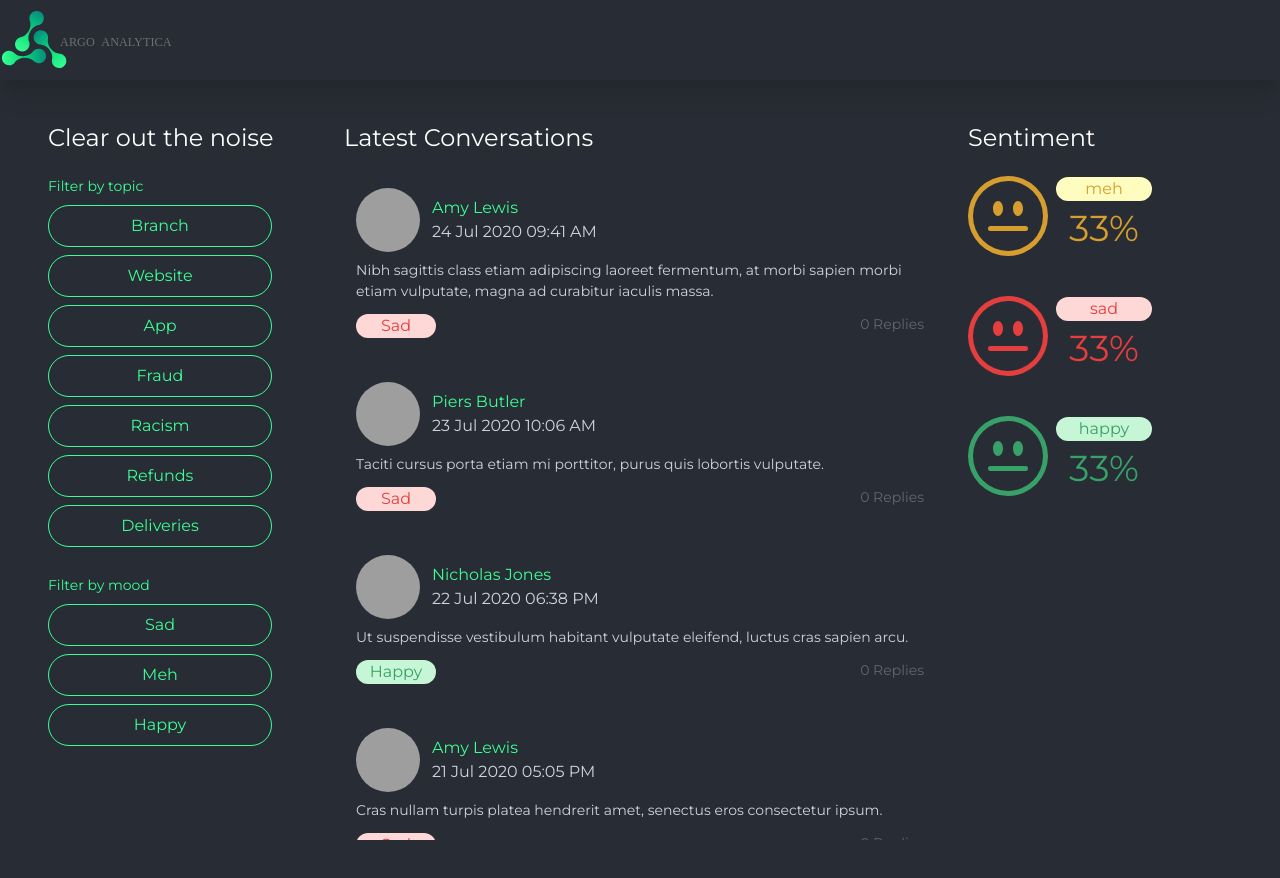
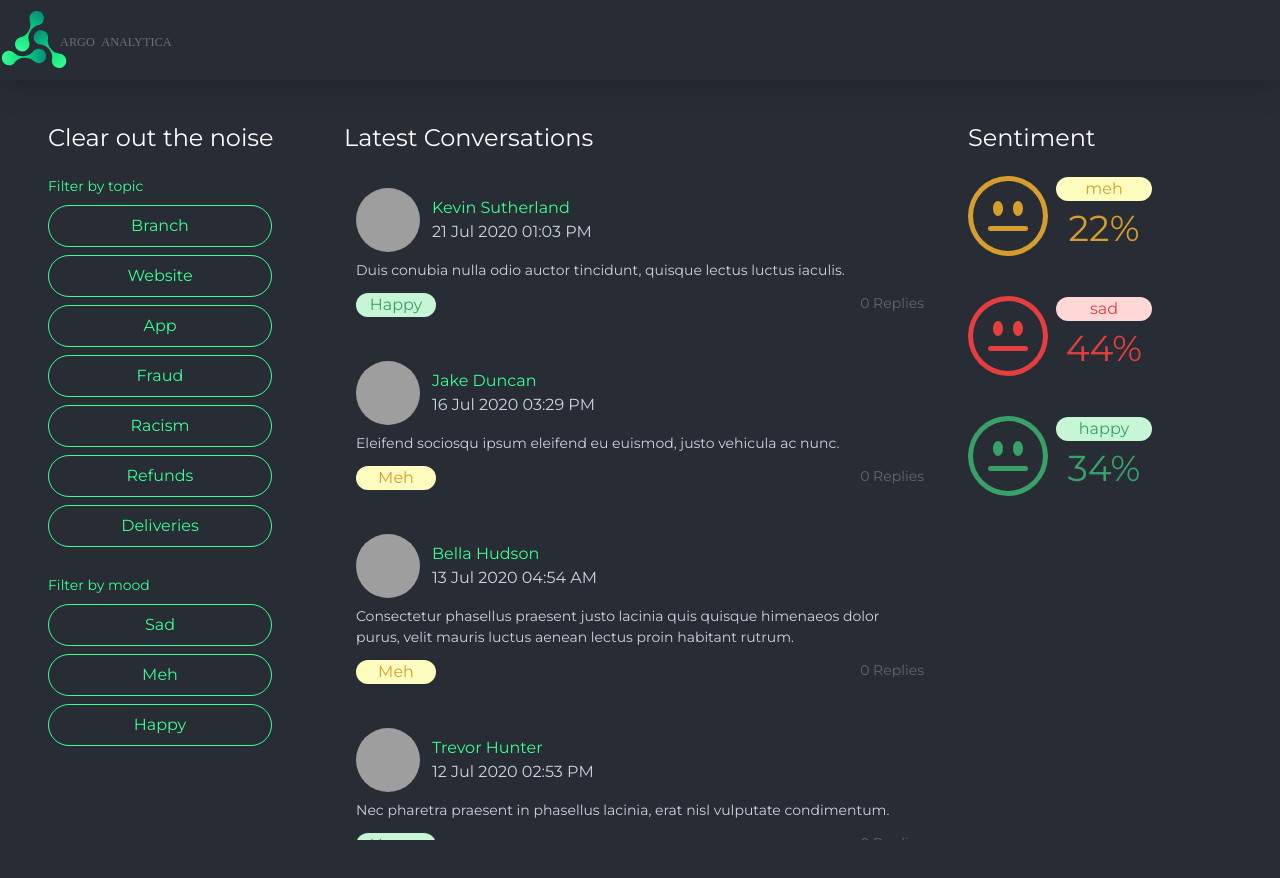
Before and after one commit to mihlali-jordan/Argo-Analytica, a React (Create React App) app: page /posts in a window 1280 px wide. Built offline with nearby package versions, Linux system fonts and the light colour scheme; grey boxes are pictures that could not be loaded.

Commit message:
Added logic to calculate sentiment split

```diff
--- a/src/App.js
+++ b/src/App.js
@@ -1,4 +1,4 @@
-import React from 'react';
+import React, {useState} from 'react';
 import './App.css';
 import './index.css';
 import { Navbar } from './components/Navbar';
--- a/src/components/Conversations.js
+++ b/src/components/Conversations.js
@@ -5,12 +5,30 @@ import { Posts } from '../data/Posts';
 import { Link, Route } from 'react-router-dom';
 
 export const Conversations = ({ match }) => {
-	const posts = Posts;
+    const posts = Posts;
+
+    // Filter by Moods
+    // const sadArray = posts.filter(post => post.mood === 0)
+    // const happyArray = posts.filter(post =>  post.mood === 2)
+    // const mehArray = posts.filter(post => post.mood === 1)
+
+    // Filter by topic
+    const A = posts.filter(post => post.topic === "A")
+    const B = posts.filter(post => post.topic === "B")
+    const C = posts.filter(post => post.topic === "C")
+    const D = posts.filter(post => post.topic === "D")
+    const E = posts.filter(post => post.topic === "E")
+    const F = posts.filter(post => post.topic === "F")
+    const G = posts.filter(post => post.topic === "G")
+
+
+    // console.log(sadArray.length)
+
 	return (
 		<div className='flex flex-col w-1/2 mr-8'>
 			<h1 className='text-white text-2xl mb-5'>Latest Conversations</h1>
 			<div className='posts overflow-y-scroll'>
-				{posts.map((post, index) => (
+				{A.map((post, index) => (
 					<div key={post.id}>
 						<Link
 							to={{
--- a/src/components/FilterButton.js
+++ b/src/components/FilterButton.js
@@ -1,14 +1,21 @@
-import React, {useState} from 'react';
+import React, { useState } from 'react';
 import '../tailwind.css';
 
-export const FilterButton = ({topic, mood}) => {
+export const FilterButton = ({ topic, mood }) => {
 	const [clicked, setClicked] = useState(false);
 	const handleClick = () => {
 		setClicked(!clicked);
 	};
 
 	return (
-		<button className={!clicked ? "rounded-full w-56 border-solid border-argo-primary border text-argo-primary p-2 mb-2 hover:bg-argo-primary hover:text-argo-dark" : "rounded-full w-56 bg-black border border-black text-white p-2 mb-2"} onClick={handleClick}>
+		<button
+			className={
+				!clicked
+					? 'rounded-full w-56 border-solid border-argo-primary border text-argo-primary p-2 mb-2 hover:bg-argo-primary hover:text-argo-dark'
+					: 'rounded-full w-56 bg-black border border-black text-white p-2 mb-2'
+			}
+			onClick={() => handleClick()}
+		>
 			{topic || mood}
 		</button>
 	);
--- a/src/components/Sentiment.js
+++ b/src/components/Sentiment.js
@@ -1,19 +1,34 @@
 import React from 'react';
 import '../tailwind.css';
+import {Posts} from '../data/Posts'
 
 export const Sentiment = ({ mood }) => {
-	// console.log(mood)
+
+	// Math operations to calculate overall sentiment percentages
+	const posts = Posts
+	const sadSentimentCount = posts.filter(post => post.mood === 0).length
+    const happySentimentCount = posts.filter(post =>  post.mood === 2).length
+	const mehSentimentCount = posts.filter(post => post.mood === 1).length
+
+	const totalPosts = sadSentimentCount + happySentimentCount + mehSentimentCount
+
+
+	let sentimentPer = 0
 	let color = "green"
 
 	if(mood === "sad") {
 		color="red"
+		sentimentPer = Math.round((sadSentimentCount/totalPosts)*100)
 	} else if(mood === "meh"){
 		color="yellow"
+		sentimentPer = Math.round((mehSentimentCount/totalPosts)*100)
 	} else {
 		color="green"
+		sentimentPer = Math.round((happySentimentCount/totalPosts)*100)
 	}
 
-	// console.log(color)
+
+
 	const sentimentState = {
 		emoji: `w-20 mr-2 fill-current text-${color}-600`,
 		sentimentTag: `bg-${color}-200 rounded-full text-${color}-600 w-24`,
@@ -47,7 +62,7 @@ export const Sentiment = ({ mood }) => {
 				<div className={sentimentState.sentimentTag}>
 					<h1 className='flex m-auto justify-center'>{mood}</h1>
 				</div>
-				<h1 className={sentimentState.sentimentPercentage}>33%</h1>
+				<h1 className={sentimentState.sentimentPercentage}>{`${sentimentPer}%`}</h1>
 			</div>
 		</div>
 	);
```
Also changed, not shown: src/logo.svg (deleted).
